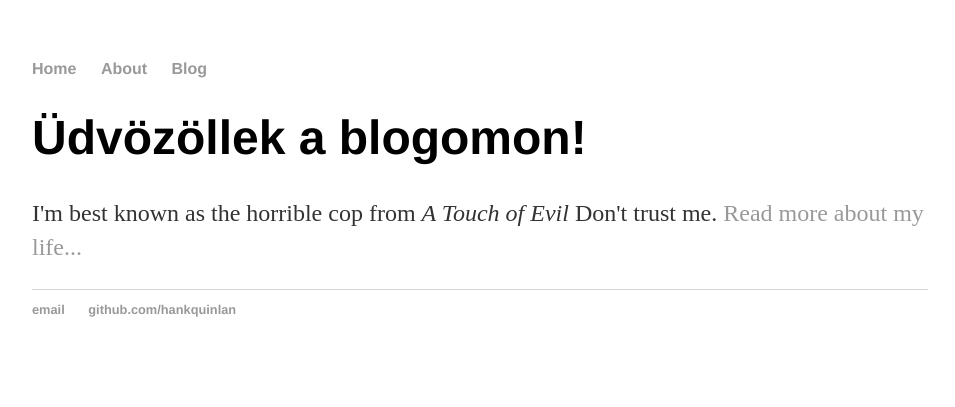
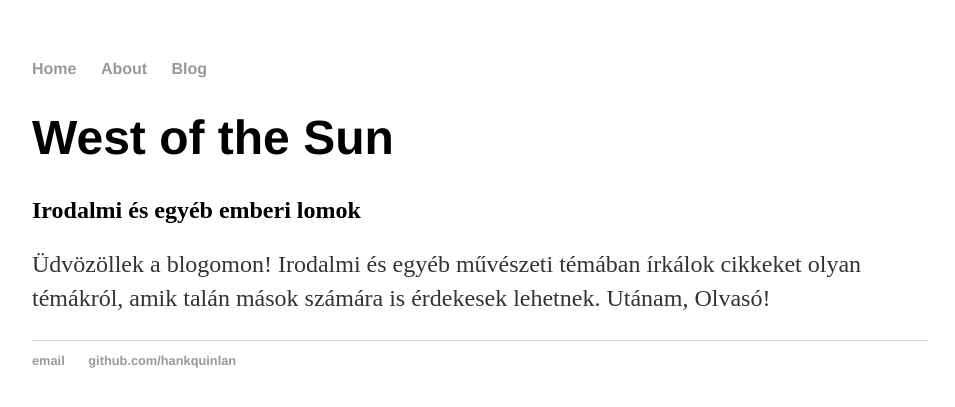
Before and after one commit to westofthesun-hu/westofthesun-hu.github.io, a Jekyll site: the page built from index.html, in a window 1280 px wide. Shown: the top 407 px of the page, without its empty margins (160-1115 px from the left). Built offline with Jekyll 4.4.1, drawn with Linux system fonts in a browser that asks for light colours.

Commit message:
Update index.html

```diff
--- a/index.html
+++ b/index.html
@@ -1,8 +1,9 @@
 ---
 layout: default
-title: West of the Sun Irodalmi és egyéb emberi lomok
+title: West of the Sun Irodalmi blog
 ---
 <div class="blurb">
-	<h1>Üdvözöllek a blogomon!</h1>
-	<p>I'm best known as the horrible cop from <em>A Touch of Evil</em> Don't trust me. <a href="/about">Read more about my life...</a></p>
+	<h1>West of the Sun</h1>
+	<h2>Irodalmi és egyéb emberi lomok</h2>
+	<p>Üdvözöllek a blogomon! Irodalmi és egyéb művészeti témában írkálok cikkeket olyan témákról, amik talán mások számára is érdekesek lehetnek. Utánam, Olvasó!</p>
 </div><!-- /.blurb -->
```
